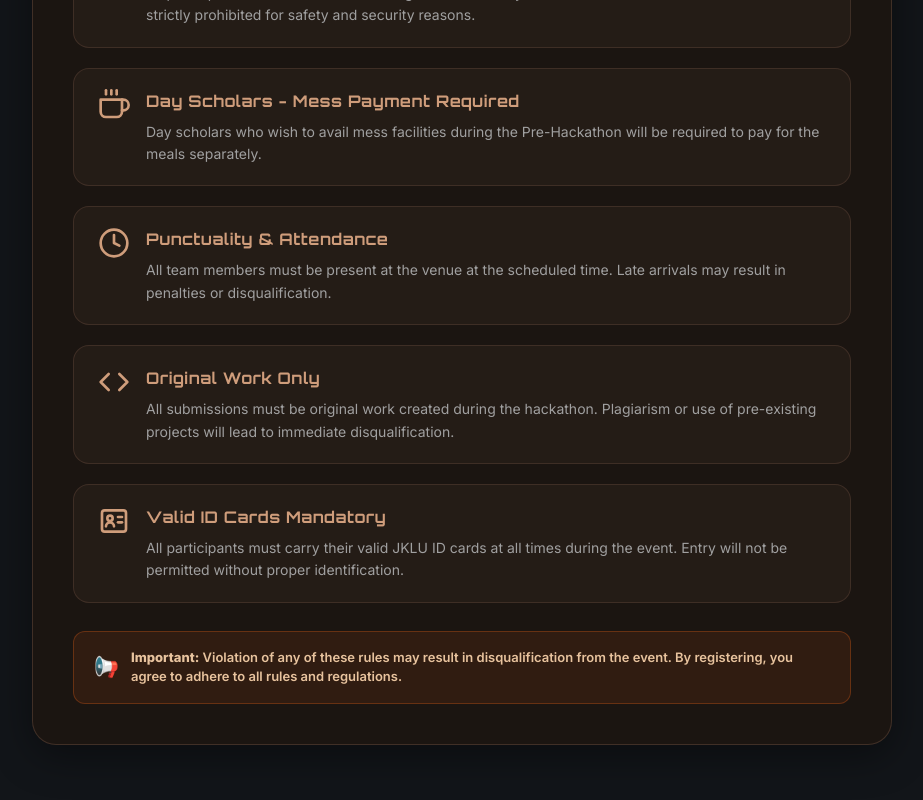
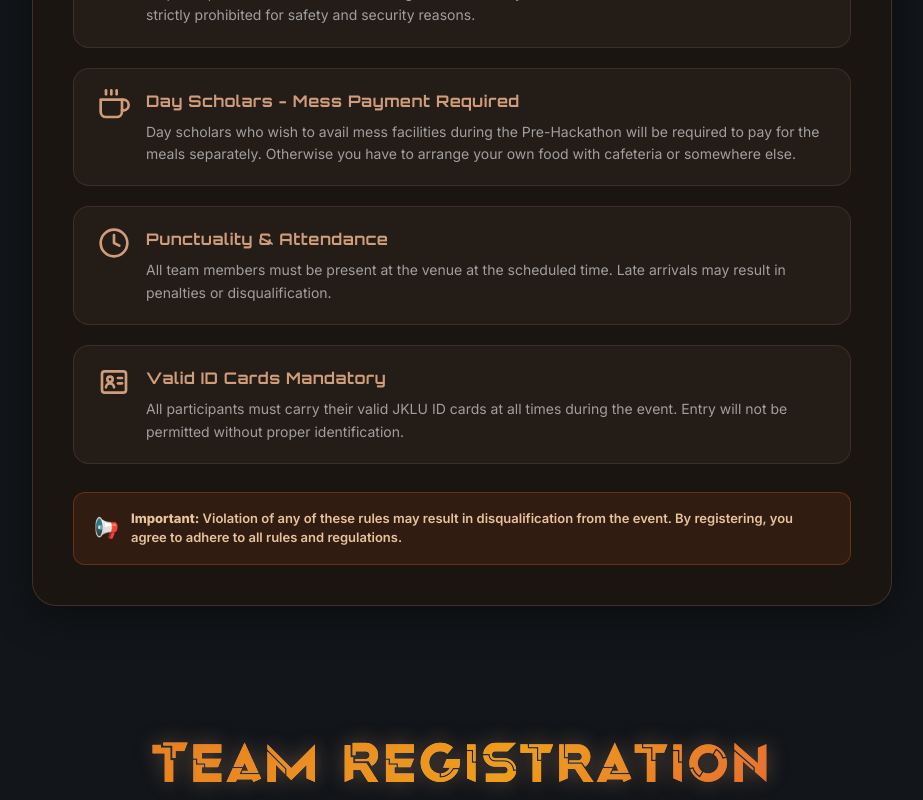
Before and after one commit to aman67032/registration-pre-hackathon, a Next.js app in the folder registration_prehackthon/: page / in a window 1280 px wide. Shown: the part 1600-2400 px from the top of the page, without its empty margins (178-1101 px from the left). Built offline with nearby package versions, Linux system fonts and the light colour scheme.

Commit message:
first commit

```diff
--- a/registration_prehackthon/app/page.tsx
+++ b/registration_prehackthon/app/page.tsx
@@ -739,6 +739,7 @@ export default function Home() {
                   lineHeight: 1.6,
                 }}>
                   Day scholars who wish to avail mess facilities during the Pre-Hackathon will be required to pay for the meals separately.
+                  Otherwise you have to arrange your own food with cafeteria or somewhere else.
                 </p>
               </div>
             </div>
@@ -783,47 +784,8 @@ export default function Home() {
               </div>
             </div>
 
-            {/* Rule 7: Original Work */}
-            <div style={{
-              background: 'rgba(207,157,123,0.05)',
-              border: '1px solid rgba(207,157,123,0.15)',
-              borderRadius: '16px',
-              padding: '20px 24px',
-              display: 'flex',
-              alignItems: 'flex-start',
-              gap: '16px',
-              transition: 'all 0.3s ease',
-            }}
-              onMouseEnter={(e) => { e.currentTarget.style.background = 'rgba(207,157,123,0.1)'; e.currentTarget.style.borderColor = 'rgba(207,157,123,0.3)'; }}
-              onMouseLeave={(e) => { e.currentTarget.style.background = 'rgba(207,157,123,0.05)'; e.currentTarget.style.borderColor = 'rgba(207,157,123,0.15)'; }}
-            >
-              <svg width="32" height="32" viewBox="0 0 24 24" fill="none" stroke="#CF9D7B" strokeWidth="2" strokeLinecap="round" strokeLinejoin="round" style={{ flexShrink: 0 }}>
-                <polyline points="16 18 22 12 16 6"></polyline>
-                <polyline points="8 6 2 12 8 18"></polyline>
-              </svg>
-              <div style={{ flex: 1 }}>
-                <h3 style={{
-                  fontFamily: 'var(--font-orbitron)',
-                  fontSize: '16px',
-                  fontWeight: 700,
-                  color: '#CF9D7B',
-                  margin: '0 0 8px 0',
-                  letterSpacing: '0.5px',
-                }}>
-                  Original Work Only
-                </h3>
-                <p style={{
-                  color: '#a0a0a0',
-                  fontSize: '14px',
-                  margin: 0,
-                  lineHeight: 1.6,
-                }}>
-                  All submissions must be original work created during the hackathon. Plagiarism or use of pre-existing projects will lead to immediate disqualification.
-                </p>
-              </div>
-            </div>
 
-            {/* Rule 8: ID Cards Required */}
+            {/* Rule 7: ID Cards Required */}
             <div style={{
               background: 'rgba(207,157,123,0.05)',
               border: '1px solid rgba(207,157,123,0.15)',
```
Also changed, not shown: 1 other file (tests, documents, lock files or other folders).
